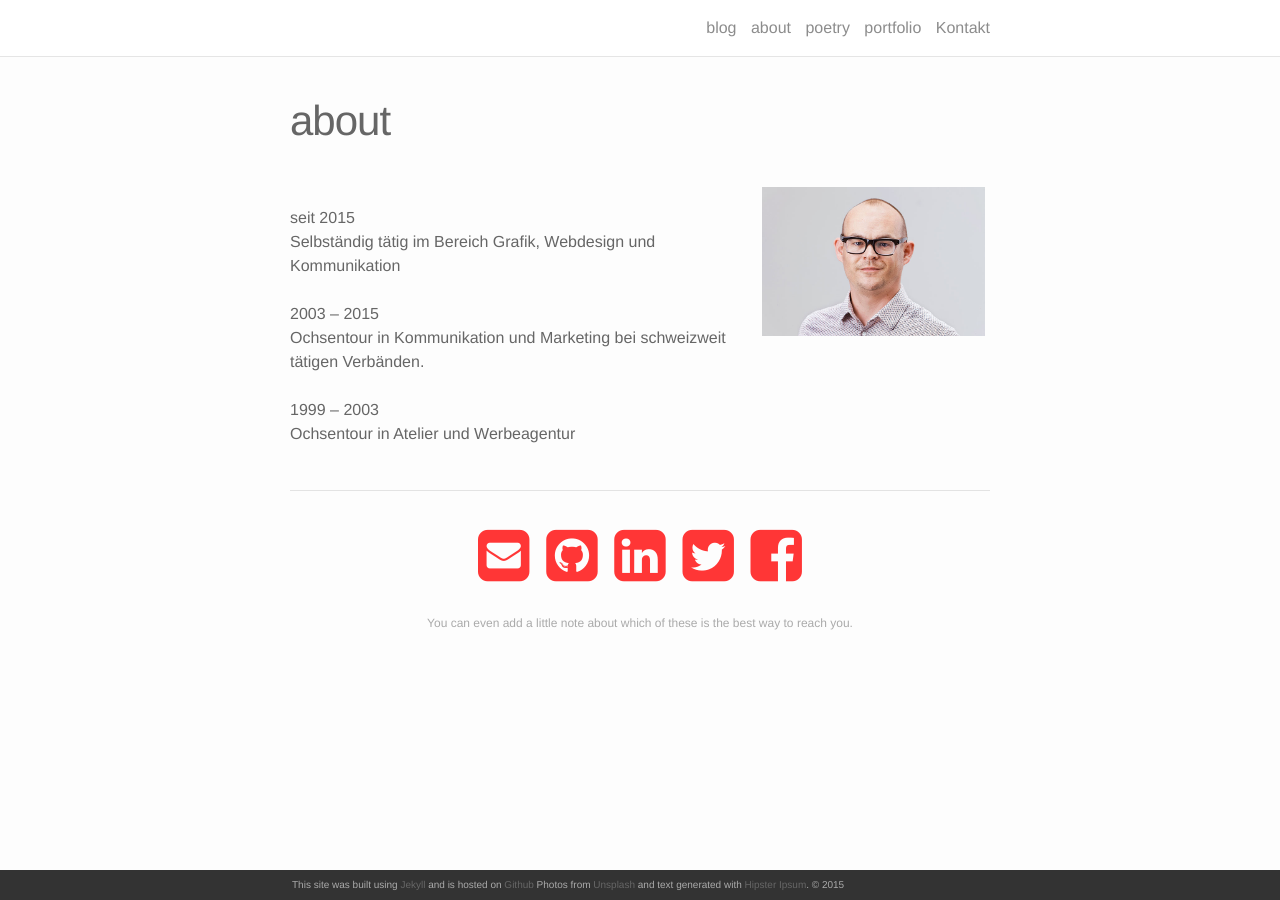
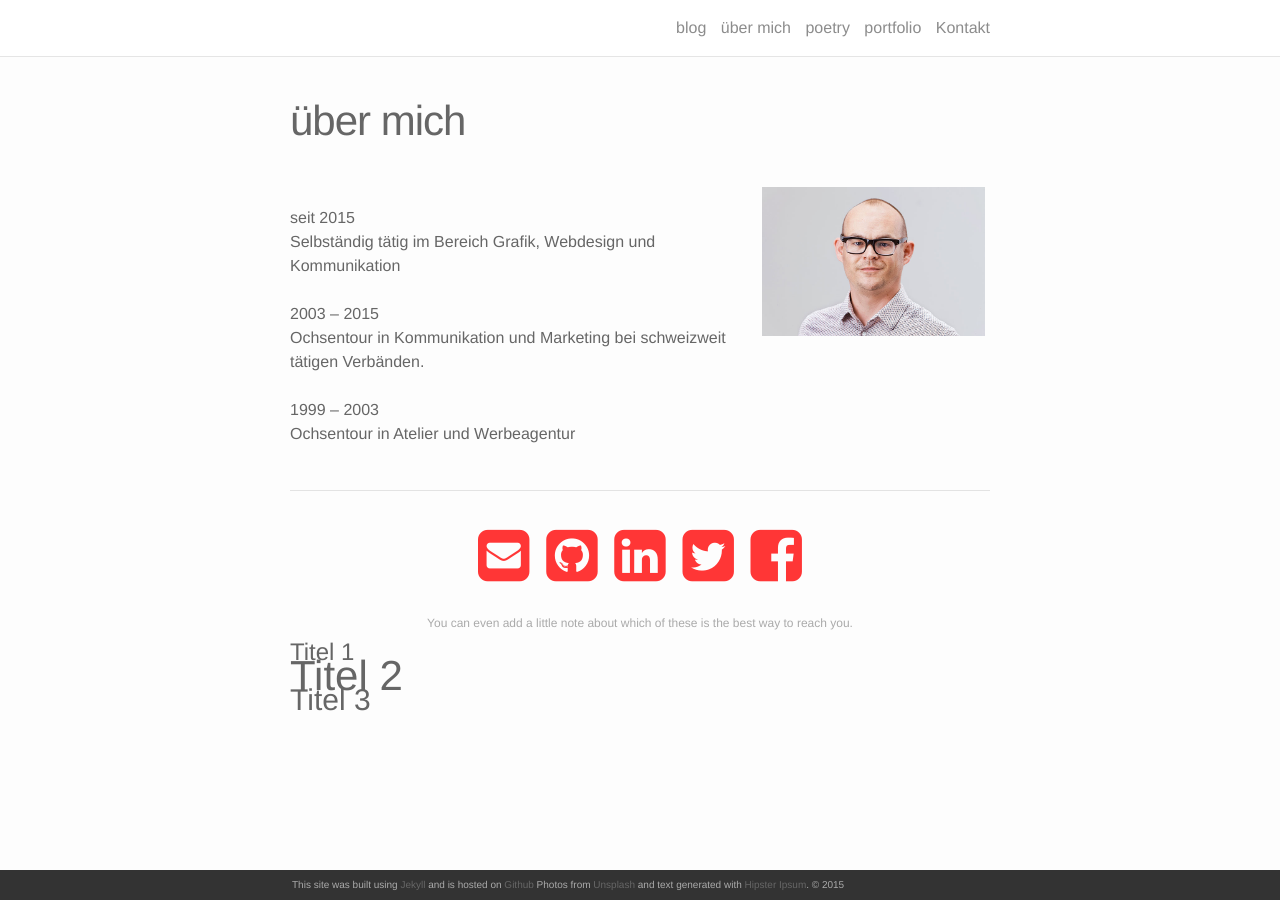
Before and after one commit to grafiche/folio-jekyll, a Jekyll site: the page built from about.md, in a window 1280 px wide. Built offline with Jekyll 4.4.1, drawn with Linux system fonts in a browser that asks for light colours; nearby versions of some CDN libraries.

Commit message:
Updated About

```diff
--- a/about.md
+++ b/about.md
@@ -1,5 +1,5 @@
 ---
-title: about
+title: über mich
 permalink: "/ueber-mich/"
 layout: page
 ---
@@ -18,12 +18,15 @@ Ochsentour in Atelier und Werbeagentur<br/>
 <hr/>
 <br/>
 <span class="contacticon center">
-	<a href="mailto:info@atelierscheidegger.ch"><i class="fa fa-envelope-square"></i></a>
-	<a href="https://github.com/grafiche" target="_blank"><i class="fa fa-github-square"></i></a>
-	<a href="https://www.linkedin.com/in/christof-scheidegger-5898b7bb/" target="_blank"><i class="fa fa-linkedin-square"></i></a>
-	<a href="https://twitter.com/grafichepunktch" target="_blank"><i class="fa fa-twitter-square"></i></a>
-<a href="https://www.facebook.com/atelierscheidegger/" target="_blank"><i class="fa fa-facebook-square"></i></a>
+<a href="mailto:info@atelierscheidegger.ch"><i class="fa fa-envelope-square"></i></a>
+<a href="https://github.com/grafiche" target="_blank"><i class="fa fa-github-square"></i></a>
+<a href="https://www.linkedin.com/in/christof-scheidegger-5898b7bb/" target="_blank"><i class="fa fa-linkedin-square"></i></a>
+<a href="https://twitter.com/grafichepunktch" target="_blank"><i class="fa fa-twitter-square"></i></a>
+<a href="https://www.facebook.com/atelierscheidegger" target="_blank"><i class="fa fa-facebook-square"></i></a>
 </span>
 <div class="col three caption">
-	You can even add a little note about which of these is the best way to reach you.
+You can even add a little note about which of these is the best way to reach you.
 </div>
+# Titel 1
+## Titel 2
+### Titel 3
```
